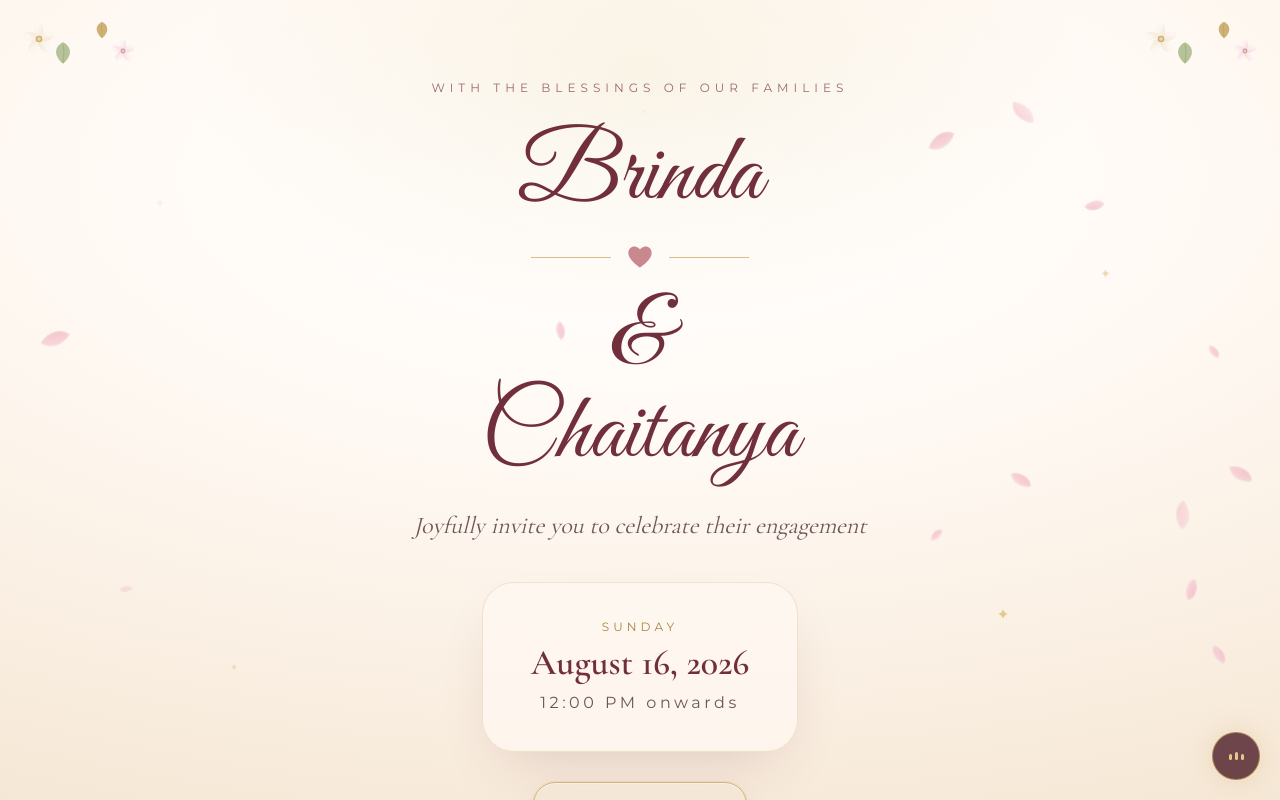
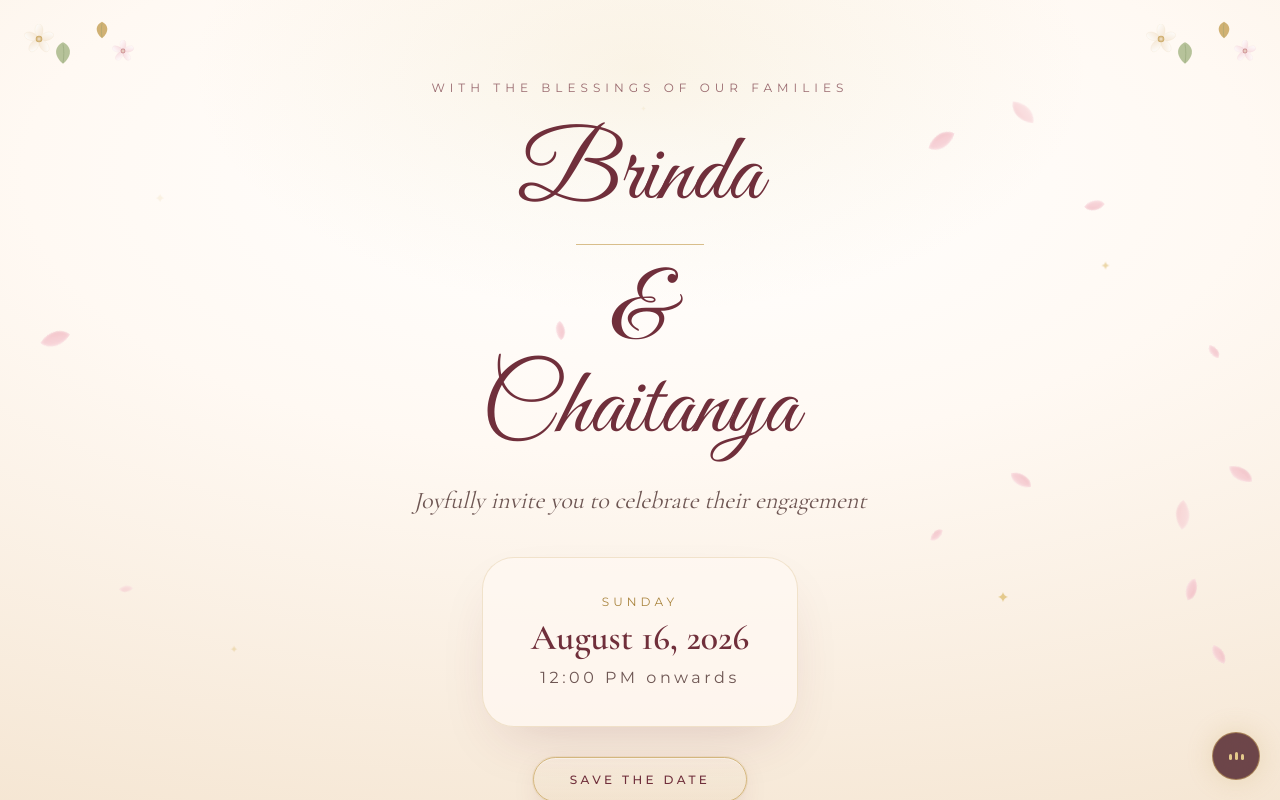
Before and after one commit to KVRL17/Invitation, a Next.js app: page / in a window 1280 px wide. Both pictures are taken after a click on the button "OPEN OUR INVITATION". Shown: the top 800 px of the page. Built offline with nearby package versions, Linux system fonts and the light colour scheme.

Commit message:
firstcommit

```diff
--- a/components/sections/ClosingSection.tsx
+++ b/components/sections/ClosingSection.tsx
@@ -45,19 +45,8 @@ export function ClosingSection() {
         <Reveal direction="up" delay={0.25} className="mt-6 sm:mt-8">
           <p className="font-script text-4xl text-burgundy sm:text-5xl">
             {brideName}
-            <span className="mx-3 align-middle text-2xl text-rose sm:text-3xl" aria-hidden="true">
-              <motion.svg
-                width="28"
-                height="28"
-                viewBox="0 0 24 24"
-                animate={reduce ? undefined : { scale: [1, 1.16, 1] }}
-                transition={{ duration: 1.5, repeat: Infinity, ease: 'easeInOut' }}
-              >
-                <path
-                  d="M12 21 C12 21 2 14.5 2 8.5 C2 4.5 5 3 7.5 3 C10 3 12 5.5 12 5.5 C12 5.5 14 3 16.5 3 C19 3 22 4.5 22 8.5 C22 14.5 12 21 12 21 Z"
-                  fill="#C9878E"
-                />
-              </motion.svg>
+            <span className="mx-3 align-middle font-serif text-2xl italic text-rose sm:text-3xl">
+              and
             </span>
             {groomName}
           </p>
--- a/components/sections/HeroSection.tsx
+++ b/components/sections/HeroSection.tsx
@@ -1,6 +1,6 @@
 'use client';
 
-import { motion, useReducedMotion } from 'framer-motion';
+import { useReducedMotion } from 'framer-motion';
 import { invitationConfig, EVENT_DATETIME, EVENT_WEEKDAY } from '@/lib/invitationConfig';
 import { FloralFrame } from '../decor/FloralFrame';
 import { Sparkle } from '../decor/Sparkle';
@@ -72,23 +72,7 @@ export function HeroSection() {
           <h1 className="font-script text-6xl leading-[1.05] text-burgundy sm:text-7xl md:text-8xl">
             <span className="block">{brideName}</span>
           </h1>
-          <div className="my-3 flex items-center justify-center gap-4 sm:my-5">
-            <span className="h-px w-14 bg-gold/70 sm:w-20" />
-            <motion.svg
-              width="26"
-              height="26"
-              viewBox="0 0 24 24"
-              aria-hidden="true"
-              animate={reduce ? undefined : { scale: [1, 1.15, 1] }}
-              transition={{ duration: 1.6, repeat: Infinity, ease: 'easeInOut' }}
-            >
-              <path
-                d="M12 21 C12 21 2 14.5 2 8.5 C2 4.5 5 3 7.5 3 C10 3 12 5.5 12 5.5 C12 5.5 14 3 16.5 3 C19 3 22 4.5 22 8.5 C22 14.5 12 21 12 21 Z"
-                fill="#C9878E"
-              />
-            </motion.svg>
-            <span className="h-px w-14 bg-gold/70 sm:w-20" />
-          </div>
+          <div className="mx-auto my-3 h-px w-24 bg-gold/70 sm:my-5 sm:w-32" aria-hidden="true" />
           <h1 className="font-script text-6xl leading-[1.05] text-burgundy sm:text-7xl md:text-8xl">
             <span className="block">&amp;</span>
             <span className="block">{groomName}</span>
```
